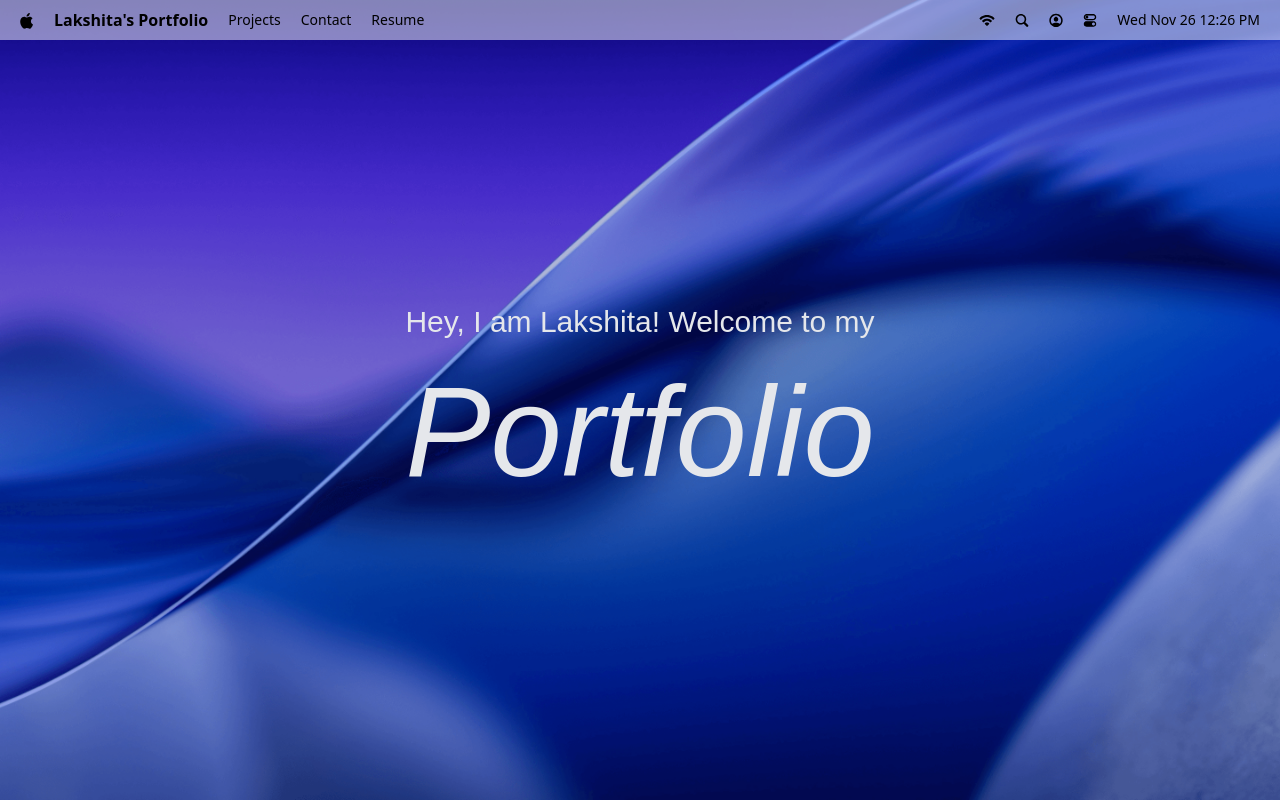
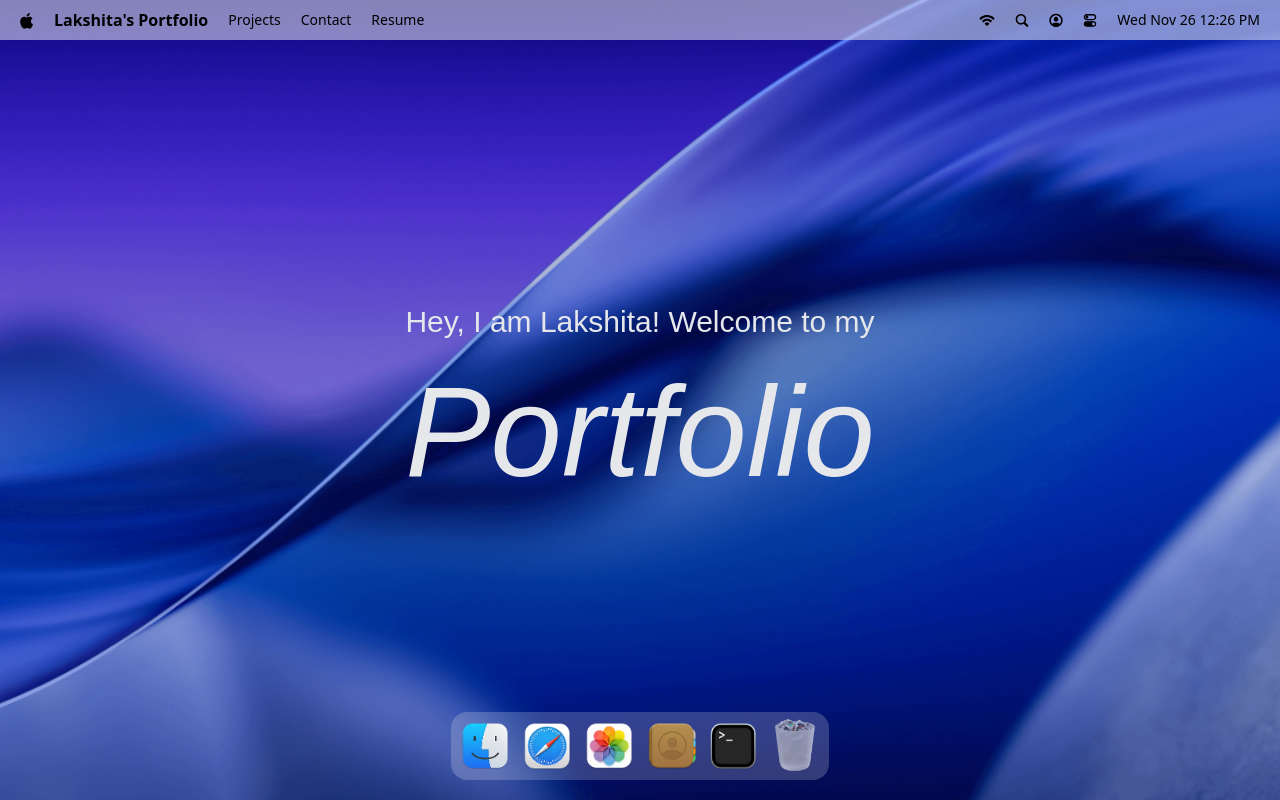
Before and after one commit to lakshitagit/portfolio, a React (Vite) app: page / in a window 1280 px wide. Built offline with nearby package versions, Linux system fonts and the light colour scheme; a web font is replaced by a local one.

Commit message:
implement dock presentation

```diff
--- a/package.json
+++ b/package.json
@@ -17,6 +17,7 @@
     "lucide-react": "^0.554.0",
     "react": "^19.2.0",
     "react-dom": "^19.2.0",
+    "react-tooltip": "^5.30.0",
     "tailwindcss": "^4.1.17"
   },
   "devDependencies": {
--- a/src/App.jsx
+++ b/src/App.jsx
@@ -1,10 +1,11 @@
-import { Navbar,Welcome } from "#components";
+import { Dock, Navbar,Welcome } from "#components";
 
 const App = () => {
   return (
     <main>
       <Navbar></Navbar>
       <Welcome></Welcome>
+      <Dock></Dock>
     </main>
   );
 };
--- /dev/null
+++ b/src/components/Dock.jsx
@@ -0,0 +1,75 @@
+import { dockApps } from "#constants";
+import { useGSAP } from "@gsap/react";
+import { useRef } from "react";
+import { Tooltip } from "react-tooltip";
+import { gsap } from "gsap";
+const Dock = () => {
+    const dockRef = useRef(null);
+    useGSAP(()=>{
+        const dock = dockRef.current;
+        if(!dock) return;
+        const icons = dock.querySelectorAll(".dock-icon");
+        const animateIcon = (mouseX)=>{
+            const {left} = dock.getBoundingClientRect();
+            icons.forEach((icon)=>{
+                const {left:iconLeft,width}= icon.getBoundingClientRect();
+                const center = iconLeft-left+width/2;
+                const distance = Math.abs(mouseX-center);
+                const intensity = Math.exp(-(distance**2.5)/20000);
+
+                gsap.to(icon,{
+                    scale:1+0.25*intensity,
+                    y:-15*intensity,
+                    duration:0.2,
+                    ease:"power1.out"
+                })
+            })
+        }
+        const handleMouseMove=(e)=>{
+            const {left}=dock.getBoundingClientRect();
+            animateIcon(e.clientX-left)
+        }
+        const resetIcons = ()=>icons.forEach((icon)=>gsap.to(icon,{
+            scale : 1,
+            y:0,
+            duration:0.3,
+            ease:'power1.out'
+        }))
+        dock.addEventListener('mousemove',handleMouseMove)
+    dock.addEventListener('mouseleave',resetIcons)
+
+    return()=>{
+        dock.removeEventListener('mousemove',handleMouseMove);
+        dock.removeEventListener("mouseleave",resetIcons)
+    }
+    },[])
+
+
+    const toggleApp=(app)=>{
+        //open window logic
+    }
+  return (
+    <section id="dock">
+        <div ref={dockRef} className="dock-container">
+            {dockApps.map(({id,name,icon,canOpen})=>(
+                <div key={id} className="relative flex justify-center">
+                    <button type="button" className="dock-icon" aria-label={name} data-tooltip-id="dock-tooltip" data-tooltip-content={name}
+                    data-tooltip-delay-show={150}
+                    disabled={!canOpen}
+                    onClick={()=>toggleApp({id,canOpen})}
+                    >
+                        <img src={`/images/${icon}`}
+                        alt={name}
+                        loading="lazy"
+                        className={canOpen?'':'opacity-60'}
+                        ></img>
+                    </button>
+            </div>
+            ))}
+            <Tooltip id="dock-tooltip" place="top" className="tooltip"></Tooltip>
+        </div>
+    </section>
+  );
+};
+
+export default Dock
--- a/src/components/index.js
+++ b/src/components/index.js
@@ -1,4 +1,4 @@
 import Navbar from "./Navbar";
 import Welcome from "./Welcome";
-
-export {Navbar, Welcome};
+import Dock from "./Dock";
+export {Navbar, Welcome , Dock};
```
Also changed, not shown: 1 other file (tests, documents, lock files or other folders).
